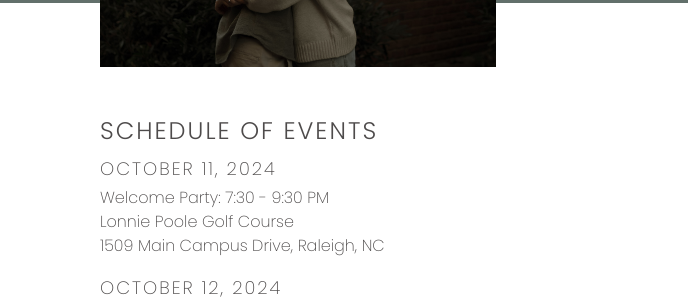
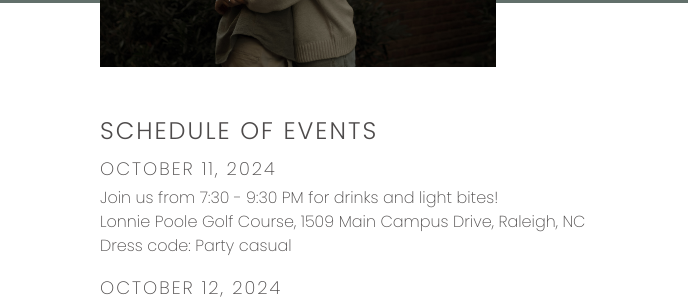
Before and after one commit to raplanch/Wedding-Website, a website built with Parcel: page index.html in a window 1280 px wide. Shown: the part 1301-1599 px from the top of the page, 592-1280 px from the left. Built offline with nearby package versions, Linux system fonts and the light colour scheme; a web font is replaced by a local one.

Commit message:
Update to welcome party details

```diff
--- a/index.html
+++ b/index.html
@@ -280,11 +280,11 @@
                 </span>
                 <span class="home-date1 H4">October 11, 2024</span>
                 <span class="home-time Body">
-                  <span>Welcome Party: 7:30 - 9:30 PM</span>
+                  <span>Join us from 7:30 - 9:30 PM for drinks and light bites!</span>
                   <br />
-                  <span>Lonnie Poole Golf Course</span>
+                  <span>Lonnie Poole Golf Course, 1509 Main Campus Drive, Raleigh, NC</span>
                   <br />
-                  <span>1509 Main Campus Drive, Raleigh, NC</span>
+                  <span>Dress code: Party casual</span>
                   <br />
                 </span>
                 <span class="home-date2 H4">October 12, 2024</span>
```
